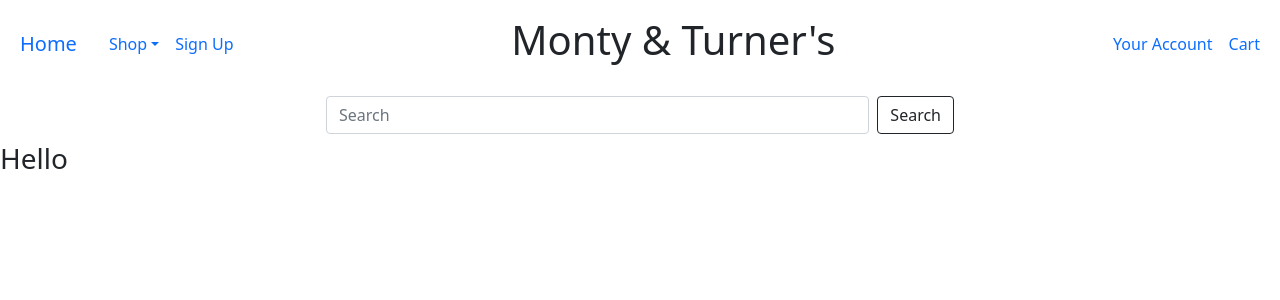
After one commit to JPBiddle/Tie-Shop, a Django app: page /products/1 in a window 1280 px wide. The commit adds this page. Shown: the top 300 px of the page. Run offline with Django 3.2, Linux system fonts and the light colour scheme; data comes from the database, SQL or seed files in the repository.

Commit message:
added product info page

```diff
--- /dev/null
+++ b/products/templates/products/product_info.html
@@ -0,0 +1,7 @@
+{% extends "base.html" %}
+{% load static %}
+
+{% block content %}
+
+<h3>Hello</h3>
+{% endblock %}
--- a/products/templates/products/products.html
+++ b/products/templates/products/products.html
@@ -18,7 +18,7 @@
                 {% for product in products %}
                 <div class="col-sm-6 col-md-6 col-lg-4 col-xl-3">
                     <div class="card w-75 mb-4 border-20">
-                        <a href="">
+                        <a href="{% url 'product_info' product.id %}">
                             <img class="card-img-top img-fluid" src="{{ product.image.url }}" alt="{{ product.name }}">
                         </a>
                         <div class="card-body pb-0 text-center">
--- a/products/urls.py
+++ b/products/urls.py
@@ -3,4 +3,5 @@ from . import views
 
 urlpatterns = [
     path('', views.all_products, name='products'),
+    path('<product_id>', views.product_info, name='product_info'),
 ]
--- a/products/views.py
+++ b/products/views.py
@@ -1,7 +1,14 @@
-from django.shortcuts import render
+from django.shortcuts import render, get_object_or_404
 from .models import Product
 
 def all_products(request):
 
     products = Product.objects.all()
     return render(request, 'products/products.html', {'products':products})
+
+
+def product_info(request, product_id):
+
+    product = get_object_or_404(Product, pk=product_id)
+
+    return render(request, 'products/product_info.html', {'product':product})
--- a/templates/base.html
+++ b/templates/base.html
@@ -27,15 +27,15 @@
   </head>
 
   <body>
-    <nav class="navbar sticky-top navbar-expand-lg">
+    <nav class="navbar sticky-top navbar-expand-lg bg-white">
       <div class="container-fluid">
           <div class="collapse navbar navbar-collapse" id="navbar">
               <ul class="navbar-nav">
                   <li class="nav-item">
-                      <a class="nav-link navbar-brand" href="#">Home</a>
+                      <a class="nav-link navbar-brand" href="{% url 'home' %}">Home</a>
                   </li>
                   <li class="nav-item dropdown">
-                      <a class="nav-link dropdown-toggle" href="#">Shop</a>
+                      <a class="nav-link dropdown-toggle" href="{% url 'products' %}">Shop</a>
                   </li>
                   <li class="nav-item">
                       <a class="nav-link" href="#">Sign Up</a>
```
